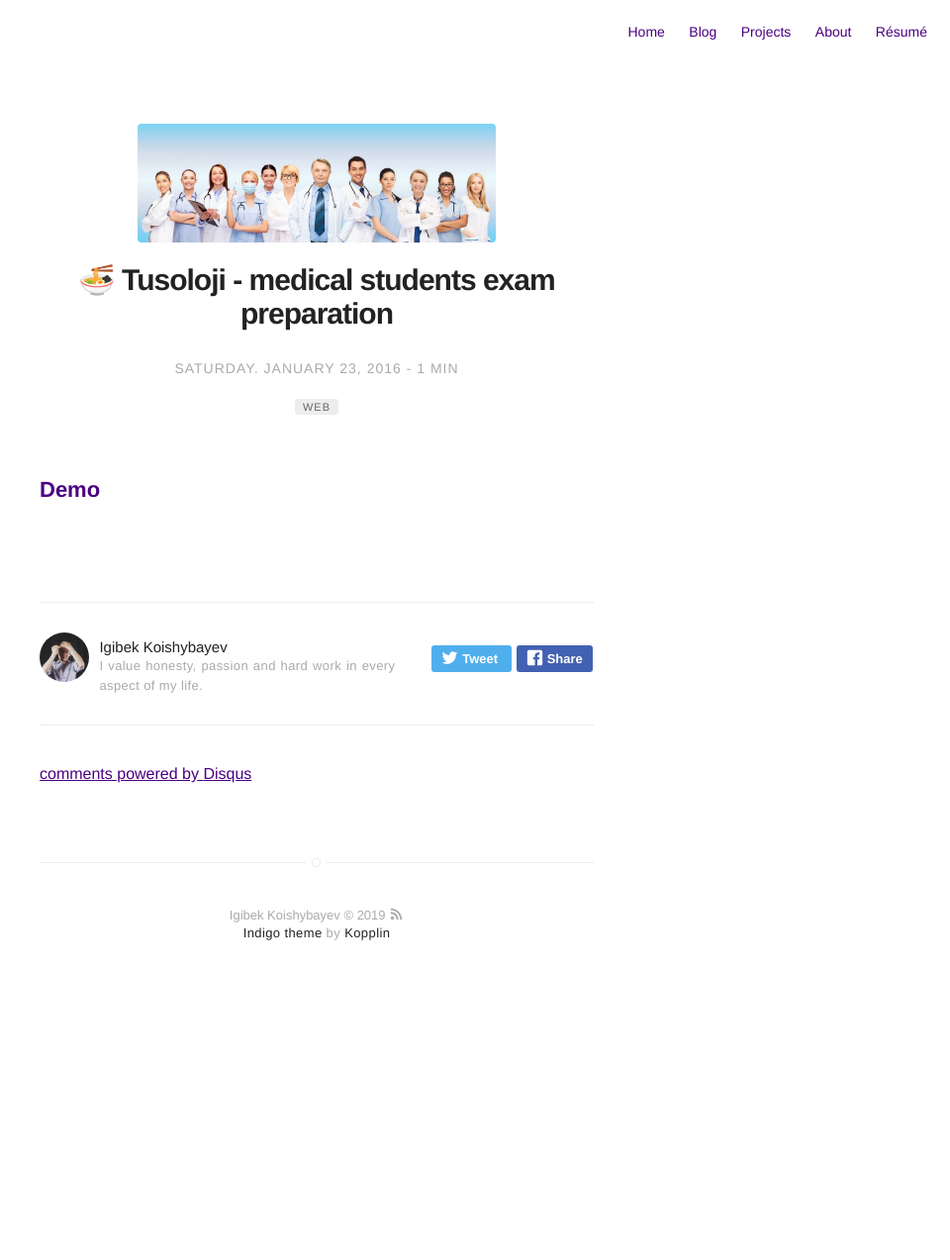
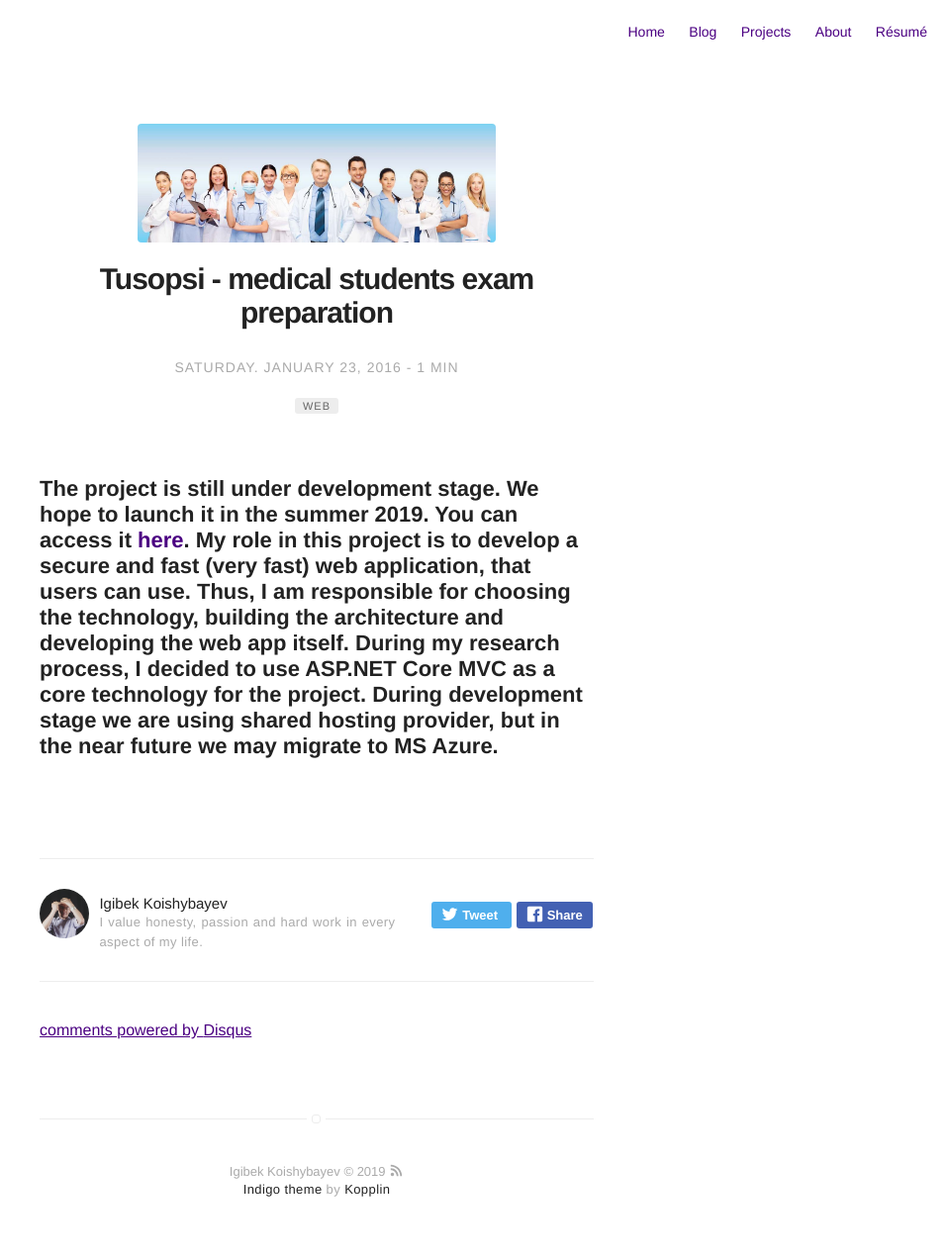
Before and after one commit to igibek/igibek, a Jekyll site: the page built from _posts/2019-03-12-project-tusoloji.md, in a window 1280 px wide. Shown: the whole page at 99% size, without its empty margins (320-1280 px from the left). Built offline with Jekyll 4.4.1, drawn with Linux system fonts in a browser that asks for light colours; emoji names are drawn with the system emoji font; comment, search, counter and statistics services are not loaded; before the commit the page ends 1014 px from its top, so only the background shows below that.

Commit message:
updated the tusopsi project details

```diff
--- a/_posts/2019-03-12-project-tusoloji.md
+++ b/_posts/2019-03-12-project-tusoloji.md
@@ -1,5 +1,5 @@
 ---
-title: ":ramen: Tusoloji - medical students exam preparation"
+title: "Tusopsi - medical students exam preparation"
 layout: post
 date: 2016-01-23 22:10
 tag: web
@@ -7,11 +7,10 @@ image: https://igibek.com/assets/images/tusoloji.jpg
 headerImage: true
 projects: true
 hidden: true # don't count this post in blog pagination
-description: "This is a simple and minimalist template for Jekyll for those who likes to eat noodles."
+description: "Tusopsi is a web application for medical students to prepare to pass TUS exam."
 category: project
 author: igibek
 externalLink: false
 ---
-
-[Demo](http://tusoloji.com)
+The project is still under development stage. We hope to launch it in the summer 2019. You can access it [here](https://tusopsi.com). My role in this project is to develop a secure and fast (very fast) web application, that users can use. Thus, I am responsible for choosing the technology, building the architecture and developing the web app itself. During my research process, I decided to use ASP.NET Core MVC as a core technology for the project. During development stage we are using shared hosting provider, but in the near future we may migrate to MS Azure.
 ---
```
